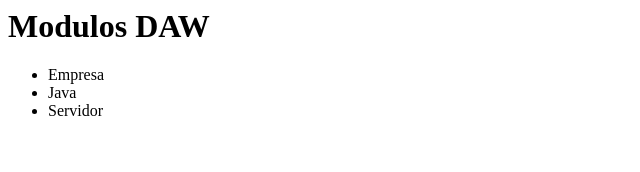
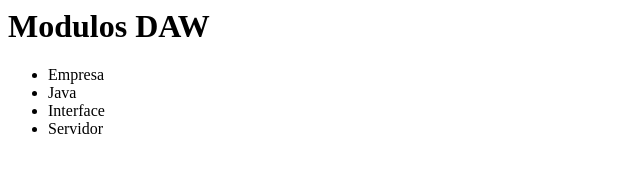
Before and after one commit to rubmp/Act-2-3, a plain HTML site: page index.html in a window 1280 px wide. Shown: the full height of the page, 0-640 px from the left. Drawn offline with Linux system fonts and the light colour scheme.

Commit message:
nuevo modulo

```diff
--- a/index.html
+++ b/index.html
@@ -2,5 +2,6 @@
 <ul>
     <li>Empresa</li>
     <li>Java</li>
+    <li>Interface</li>
     <li>Servidor</li>
 </ul>
```
